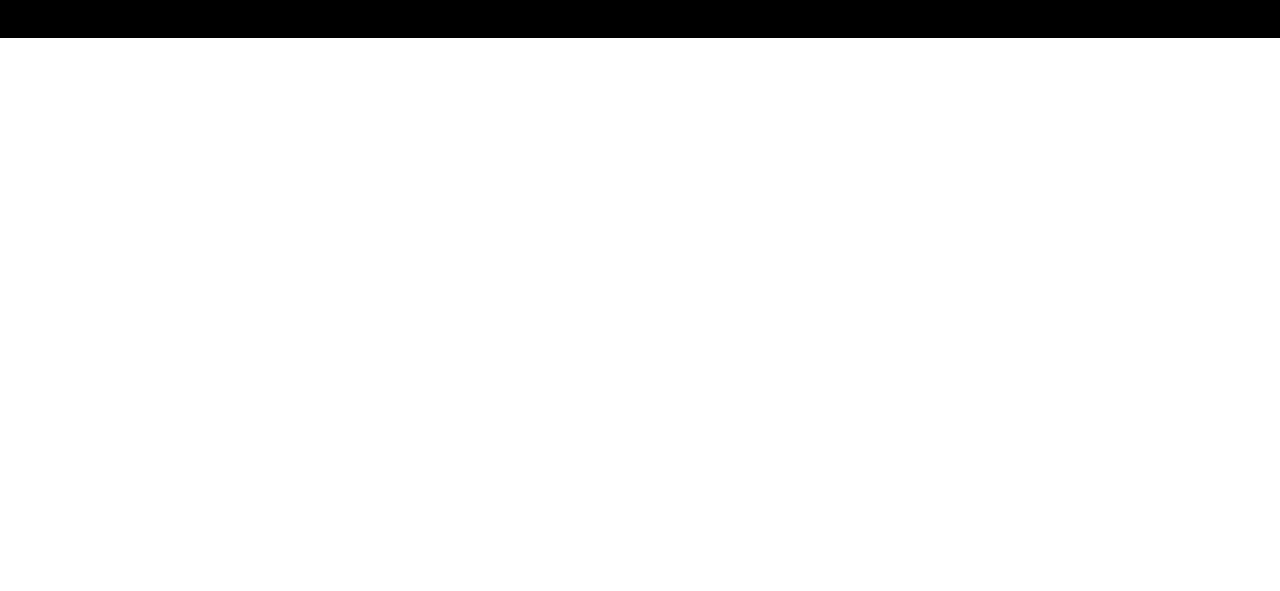
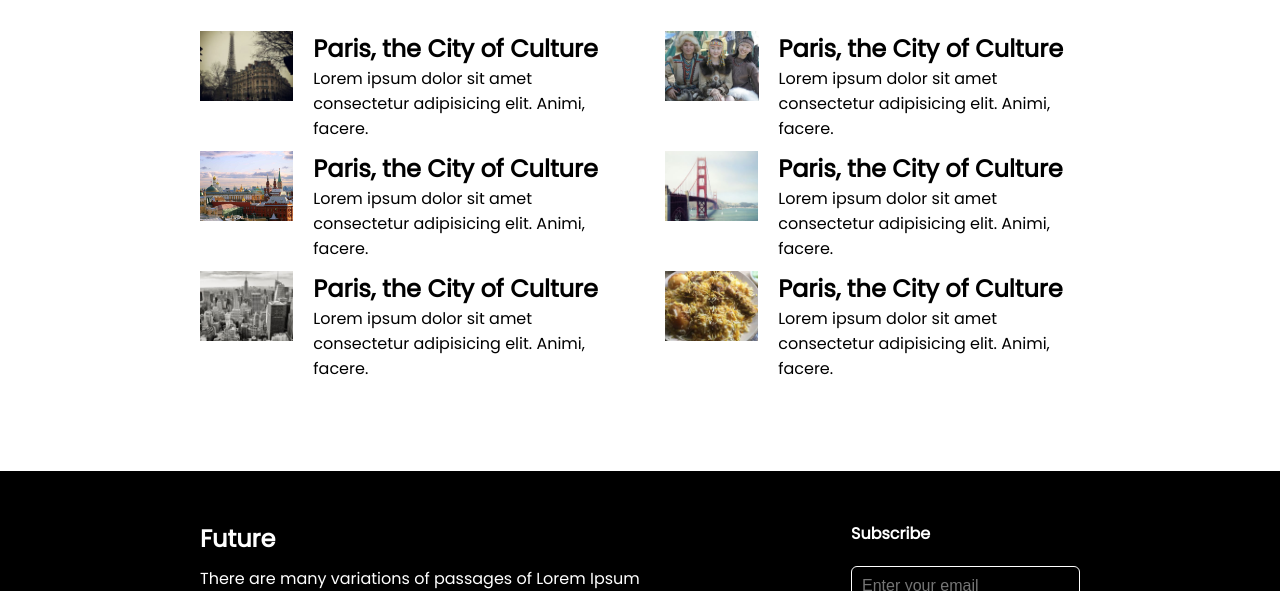
Before and after one commit to mahdimortuza/Assignment_1, a plain HTML site: page index.html in a window 1280 px wide. Shown: the part 2373-2964 px from the top of the page. Before the commit the page ends 2411 px from the top, so only its background shows below. Drawn offline with Linux system fonts and the light colour scheme.

Commit message:
blog section added

```diff
--- a/index.html
+++ b/index.html
@@ -5,7 +5,7 @@
     <meta http-equiv="X-UA-Compatible" content="IE=edge">
     <meta name="viewport" content="width=device-width, initial-scale=1.0">
     <title>First assignment</title>
-    <link href="https://fonts.googleapis.com/css2?family=Raleway:display=swap" rel="stylesheet">
+    <link href="https://fonts.googleapis.com/css2?family=Poppins:display=swap" rel="stylesheet">
     <script src="https://kit.fontawesome.com/0f0c8f2637.js" crossorigin="anonymous"></script>
     <link rel="stylesheet" href="./stylesheet/style.css">
 </head>
@@ -82,6 +82,61 @@
             <h2 class="message">Awlays keep a positive <br> mindset</h2>
             <button class="second-btn">Call Now</button>
         </section>
+
+        <!-- Blog section -->
+
+        <section class="blog-section">
+            <h1 class="blog-head">Read our blogs</h1>
+        <div class="blogs">
+            <div class="blogs-l">
+            <div class="blog-item">
+                <img src="./images/places/paris.jpg" alt="" class="blog-img">
+                <div class="blog-main-txt">
+                <h1 class="blog-title">Paris, the City of Culture</h1>
+                <p class="blog-txt">Lorem ipsum dolor sit amet consectetur adipisicing elit. Animi, facere.</p>
+            </div>
+        </div>
+            <div class="blog-item">
+                <img src="./images/places/moscow.jpg" alt="" class="blog-img">
+                <div class="blog-main-txt">
+                <h1 class="blog-title">Paris, the City of Culture</h1>
+                <p class="blog-txt">Lorem ipsum dolor sit amet consectetur adipisicing elit. Animi, facere.</p>
+            </div>
+        </div>
+            <div class="blog-item">
+                <img src="./images/places/newyork.jpg" alt="" class="blog-img">
+                <div class="blog-main-txt">
+                <h1 class="blog-title">Paris, the City of Culture</h1>
+                <p class="blog-txt">Lorem ipsum dolor sit amet consectetur adipisicing elit. Animi, facere.</p>
+            </div>
+        </div>
+            </div>
+            <div class="blogs-r">
+            <div class="blog-item">
+                <img src="./images/places/girl.jpg" alt="" class="blog-img">
+                <div class="blog-main-txt">
+                <h1 class="blog-title">Paris, the City of Culture</h1>
+                <p class="blog-txt">Lorem ipsum dolor sit amet consectetur adipisicing elit. Animi, facere.</p>
+            </div>
+        </div>
+            <div class="blog-item">
+                <img src="./images/places/sanfran.jpg" alt="" class="blog-img">
+                <div class="blog-main-txt">
+                <h1 class="blog-title">Paris, the City of Culture</h1>
+                <p class="blog-txt">Lorem ipsum dolor sit amet consectetur adipisicing elit. Animi, facere.</p>
+            </div>
+        </div>
+            <div class="blog-item">
+                <img src="./images/places/biriyani.jpg" alt="" class="blog-img">
+                <div class="blog-main-txt">
+                <h1 class="blog-title">Paris, the City of Culture</h1>
+                <p class="blog-txt">Lorem ipsum dolor sit amet consectetur adipisicing elit. Animi, facere.</p>
+            </div>
+        </div>
+            </div>
+        </div>
+
+        </section>
     </main>
 
     <!-- This is the footer section of the website -->
--- a/stylesheet/style.css
+++ b/stylesheet/style.css
@@ -5,8 +5,7 @@
 }
 
 body{
-
-   font-family: 'Raleway', sans-serif;
+    font-family: 'Poppins', sans-serif;
 }
 
 header{
@@ -25,6 +24,7 @@ header{
 .main-title{
    margin-top: 150px;
    font-weight: 800;
+   font-size: 40px;
 }
 
 .main-paragraph{
@@ -60,7 +60,7 @@ header{
 .failure-head{
     margin-top: 100px;
     font-weight: 800;
-    font-size: 25px;
+    font-size: 30px;
 }
 
 .failure-p{
@@ -104,10 +104,12 @@ header{
 
 .item-name{
     margin-top: 15px;
+    font-weight: 800;
 }
 
 .item-p{
     margin-top: 5px;
+    font-size: 16px;
 }
 
 .advice-section{
@@ -130,6 +132,39 @@ header{
     color: orangered;
     margin-top: 20px;
     background: #fff;
+}
+
+
+/* blog section */
+
+
+.blog-section{
+    padding: 0 200px;
+    margin: 80px 0;
+}
+
+.blog-head{
+    text-align: center;
+    font-size: 30px;
+    font-weight: 800;
+}
+
+.blogs{
+    display: flex;
+    gap: 50px;
+    margin-top: 30px;
+}
+
+.blog-item{
+    margin: 10px 0;
+    display: flex;
+    gap: 20px;
+}
+
+
+.blog-img{
+    height: 70px;
+    width: auto;
 }
 
 /* Footer section */
```
Also changed, not shown: images/places/biriyani.jpg (added), images/places/girl.jpg (added), images/places/moscow.jpg (added), images/places/newyork.jpg (added), images/places/paris.jpg (added), images/places/sanfran.jpg (added).
